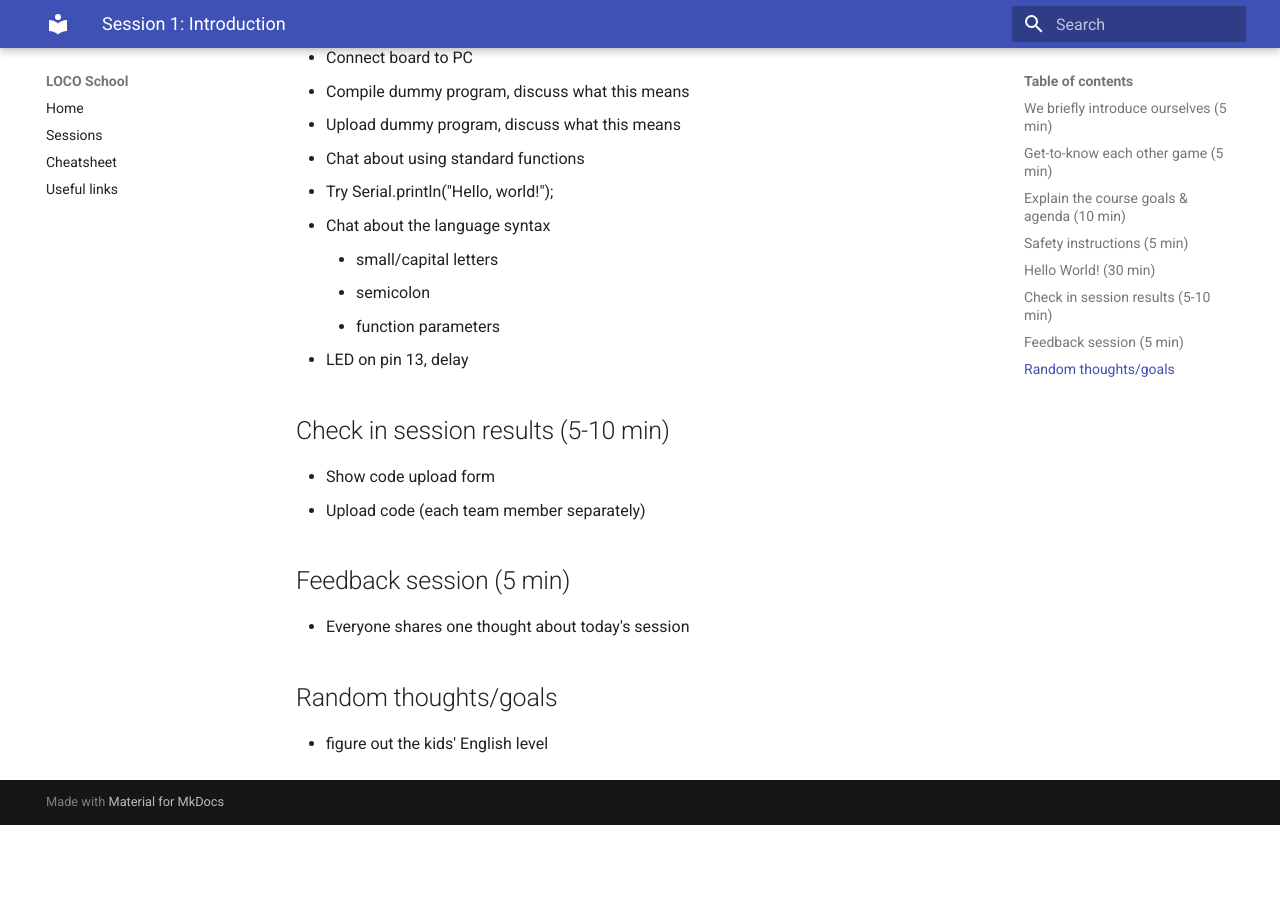
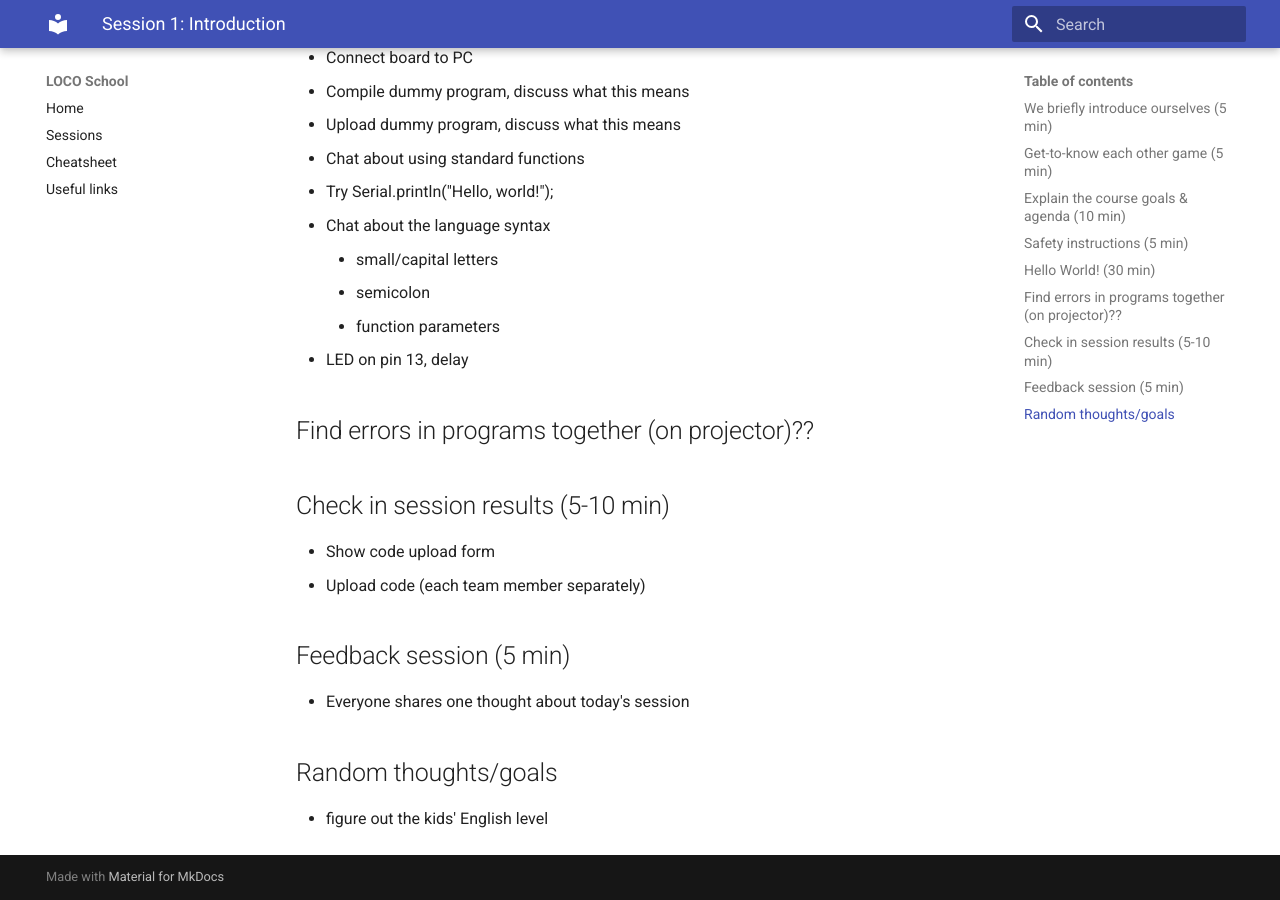
Before and after one commit to locoschool/locoschool, an MkDocs documentation site: the page built from docs/sessions/s1.md, in a window 1280 px wide and 900 px high, scrolled down 628 px. Built offline with MkDocs 1.6.1 and Material for MkDocs 9.7.7, drawn with Linux system fonts in a browser that asks for light colours; before the commit the page ends 1453 px from its top, so only the background shows below that.

Commit message:
coding game

```diff
--- a/docs/sessions/s1.md
+++ b/docs/sessions/s1.md
@@ -26,6 +26,8 @@
     - function parameters
 - LED on pin 13, delay
 
+## Find errors in programs together (on projector)??
+
 ## Check in session results (5-10 min)
 
 - Show code upload form
```
